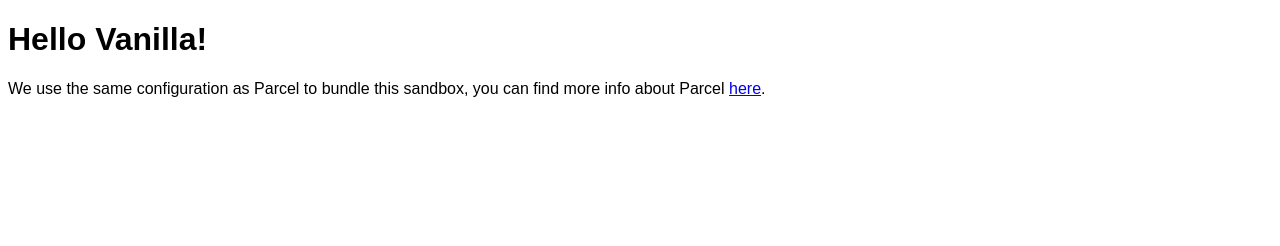
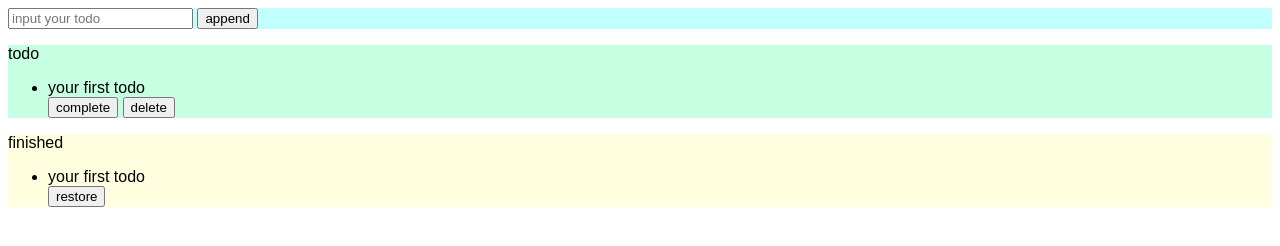
Before and after one commit to nissy-shota/todo-app-vanila-javascript, a website built with Parcel: page index.html in a window 1280 px wide. Built offline with nearby package versions, Linux system fonts and the light colour scheme.

Commit message:
initial html, js and css

```diff
--- a/index.html
+++ b/index.html
@@ -1,16 +1,32 @@
 <!DOCTYPE html>
 <html>
+  <head>
+    <title>todo-app vanila javascript</title>
+    <meta charset="UTF-8" />
+  </head>
 
-<head>
-	<title>Parcel Sandbox</title>
-	<meta charset="UTF-8" />
-</head>
+  <body>
+    <div class="input-area">
+      <input placeholder="input your todo" />
+      <button>append</button>
+    </div>
 
-<body>
-	<div id="app"></div>
+    <div class="incompleted-area">
+      <p>todo</p>
+      <ul>
+        <li>your first todo</li>
+        <button>complete</button>
+        <button>delete</button>
+      </ul>
+    </div>
 
-	<script src="src/index.js">
-	</script>
-</body>
-
+    <div class="completed-area">
+      <p>finished</p>
+      <ul>
+        <li>your first todo</li>
+        <button>restore</button>
+      </ul>
+    </div>
+    <script src="src/index.js"></script>
+  </body>
 </html>
--- a/src/index.js
+++ b/src/index.js
@@ -1,10 +1 @@
 import "./styles.css";
-
-document.getElementById("app").innerHTML = `
-<h1>Hello Vanilla!</h1>
-<div>
-  We use the same configuration as Parcel to bundle this sandbox, you can find more
-  info about Parcel
-  <a href="https://parceljs.org" target="_blank" rel="noopener noreferrer">here</a>.
-</div>
-`;
--- a/src/styles.css
+++ b/src/styles.css
@@ -1,3 +1,15 @@
 body {
   font-family: sans-serif;
 }
+
+.input-area {
+  background-color: #c1ffff;
+}
+
+.incompleted-area {
+  background-color: #c6ffe2;
+}
+
+.completed-area {
+  background-color: #ffffe0;
+}
```
